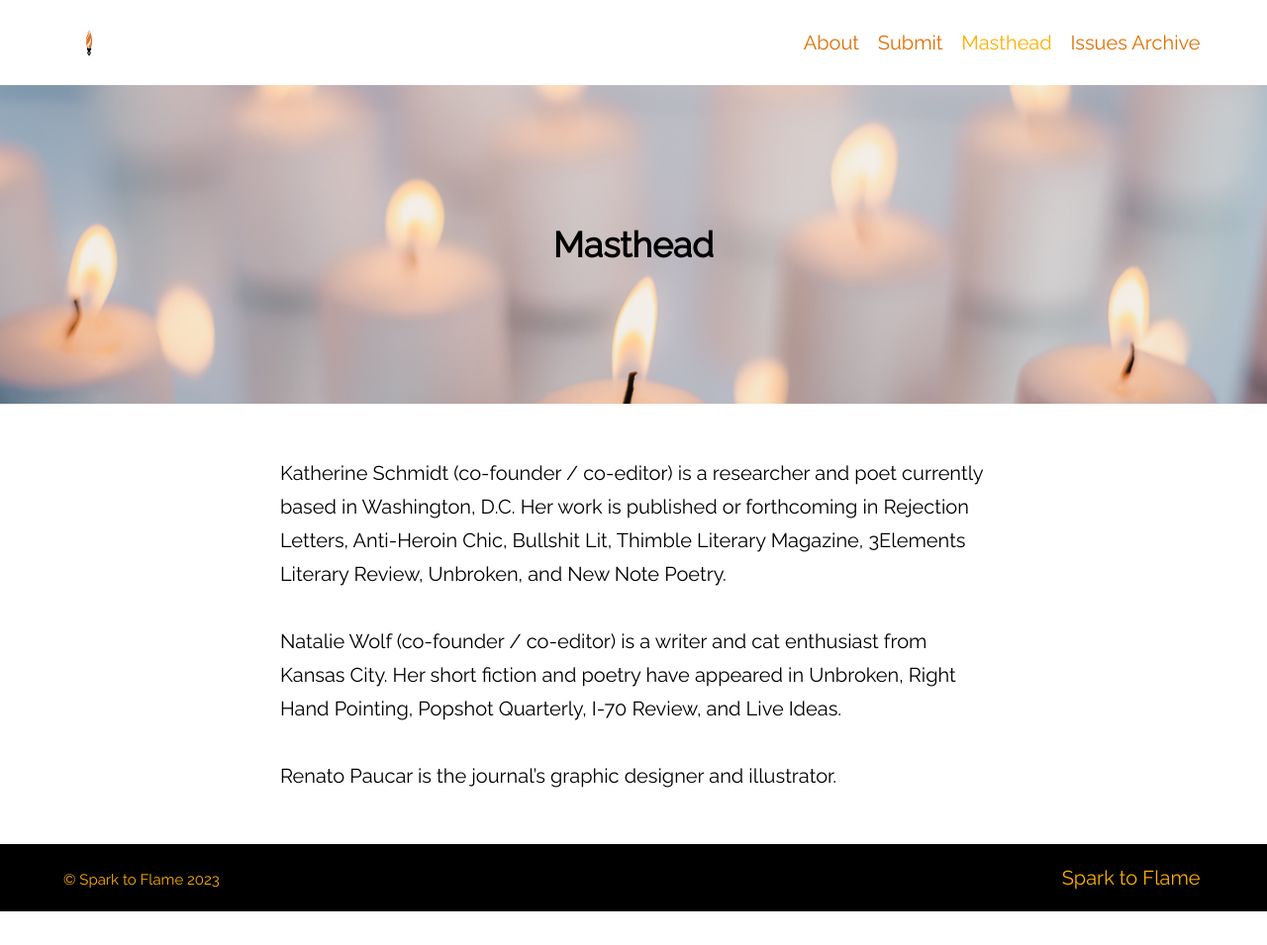
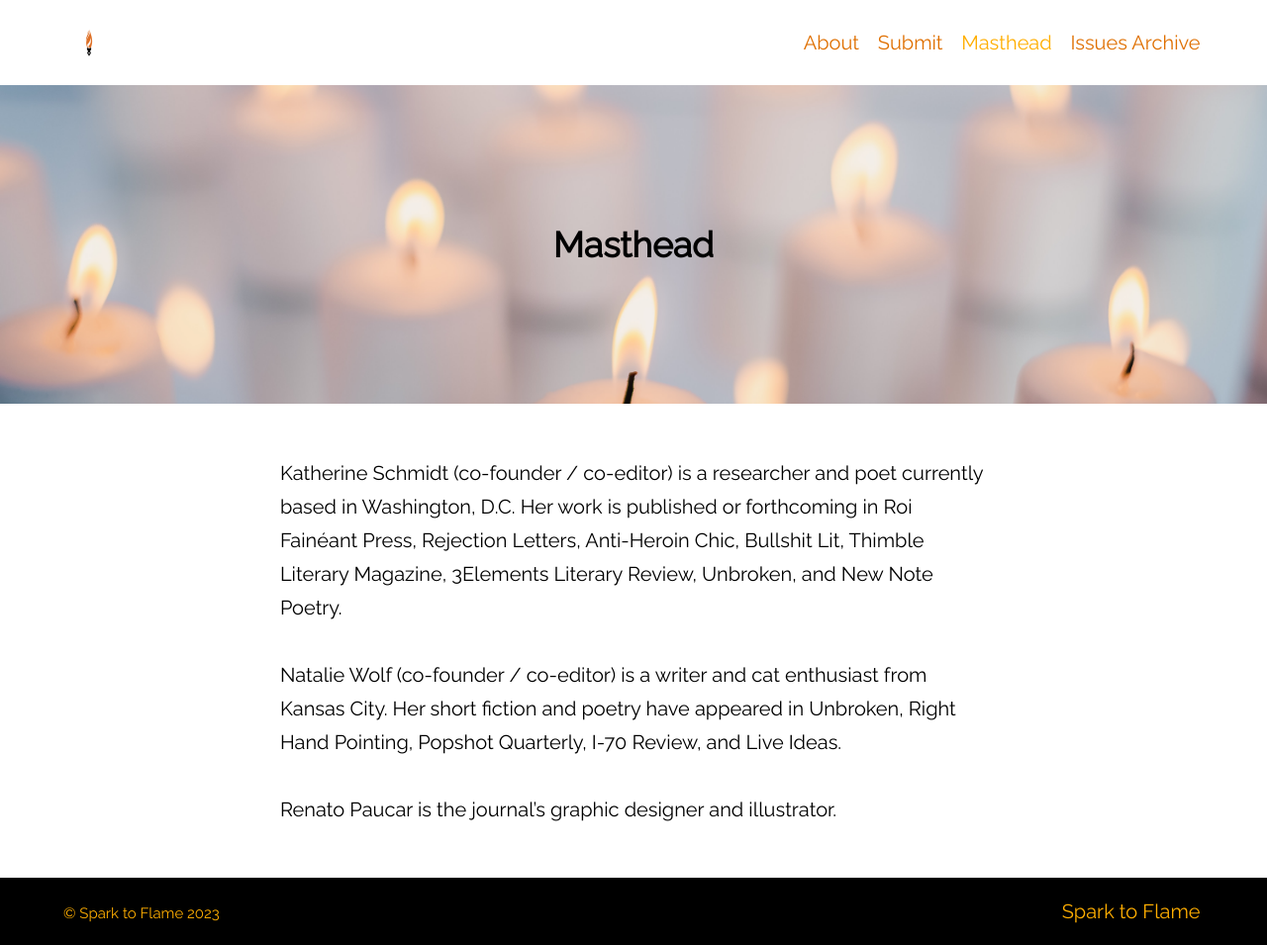
Before and after one commit to atmars77/atmars77.github.io, a Jekyll site: the page built from masthead.md, in a window 1280 px wide. Shown: the whole page at 99% size. Built offline with Jekyll 4.4.1, drawn with Linux system fonts in a browser that asks for light colours; before the commit the page ends 921 px from its top, so only the background shows below that.

Commit message:
update to bio

```diff
--- a/masthead.md
+++ b/masthead.md
@@ -7,7 +7,7 @@ feature_image: "/assets/Images/tina_candle.jpg"
 excerpt: "Masthead"
 largeimage: "/assets/Images/tina_candle.png"
 ---
-Katherine Schmidt (co-founder / co-editor) is a researcher and poet currently based in Washington, D.C. Her work is published or forthcoming in Rejection Letters, Anti-Heroin Chic, Bullshit Lit, Thimble Literary Magazine, 3Elements Literary Review, Unbroken, and New Note Poetry.
+Katherine Schmidt (co-founder / co-editor) is a researcher and poet currently based in Washington, D.C. Her work is published or forthcoming in Roi Fainéant Press, Rejection Letters, Anti-Heroin Chic, Bullshit Lit, Thimble Literary Magazine, 3Elements Literary Review, Unbroken, and New Note Poetry.
 
 Natalie Wolf (co-founder / co-editor) is a writer and cat enthusiast from Kansas City. Her short fiction and poetry have appeared in Unbroken, Right Hand Pointing, Popshot Quarterly, I-70 Review, and Live Ideas.
 
```
